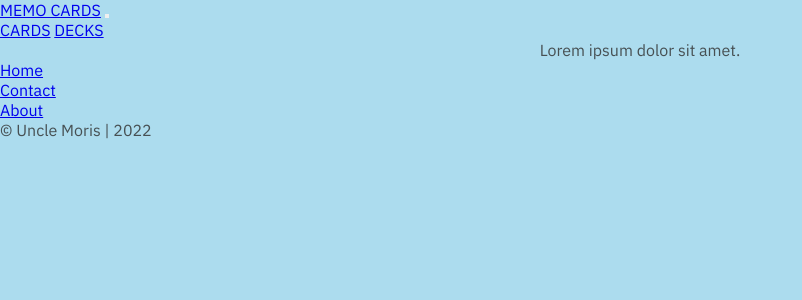
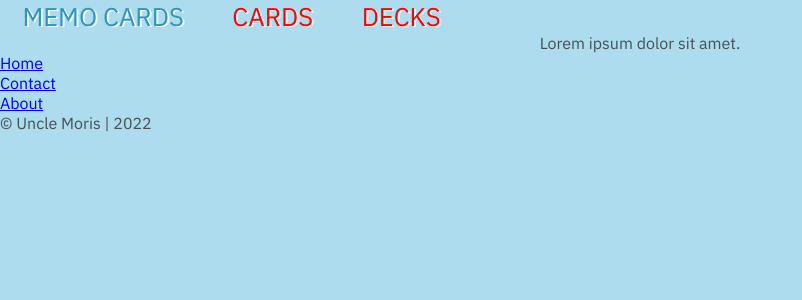
Before and after one commit to MemoryCards/backend, a Django app: page /about in a window 1280 px wide. Shown: the top 300 px of the page, without its empty margins (0-802 px from the left). Run offline with Django 4.2, Linux system fonts and the light colour scheme; some libraries are stand-ins or nearby versions.

Commit message:
new navigation, new style new js

```diff
--- a/memory_cards/cards/models.py
+++ b/memory_cards/cards/models.py
@@ -45,5 +45,4 @@
     class Categories(models.Model):
     name = models.CharField(max_length=100, unique=True)
     slug = models.SlugField(max_length=100, unique=True)
-
 '''
--- a/memory_cards/main/static/main/css/style.css
+++ b/memory_cards/main/static/main/css/style.css
@@ -19,13 +19,18 @@
   color: #475053;
 }
 
-.response {
+.nav-mobile {
   display: none;
 }
-
-nav {
+.nav__link {
   text-transform: uppercase;
-  z-index: 1;
+  text-decoration: none;
+  padding: 1.4rem;
+  font-size: 1.6rem;
+  color: red;
+}
+.nav__link:hover {
+  color: #2E94B9;
 }
 
 header {
--- a/memory_cards/main/static/main/js/main.js
+++ b/memory_cards/main/static/main/js/main.js
@@ -1,20 +1,3 @@
-// const q = document.querySelector('.question')
-const response = document.querySelector('.response')
-const btn = document.querySelector('.check')
-
-function show_response (){
-    response.style.display = "block";
-   // response.classList.toggle("d-block")
-}
-
-btn.addEventListener('click', show_response )
-
-
-
-const nav = document.querySelector('.navbar-collapse')
-        document.addEventListener('click', () => {
-            if (nav.classList.contains('show')){
-                nav.classList.remove('show')
-            }
-
-        })
+const footerYearSpan = document.querySelector('.y')
+const year = new Date().getFullYear();
+footerYearSpan.textContent = `${year}`
--- a/memory_cards/main/static/main/sass/base/_reset.scss
+++ b/memory_cards/main/static/main/sass/base/_reset.scss
@@ -15,6 +15,5 @@
 body {
   font-family: 'IBM Plex Sans', sans-serif;
   background-color: colors.$light-blue;
-
   color: colors.$grey;
 }
--- a/memory_cards/main/static/main/sass/pages/_base.scss
+++ b/memory_cards/main/static/main/sass/pages/_base.scss
@@ -1,14 +1,22 @@
 @use '../abstracts/colors' as colors;
-
-.response {
-  display: none;
-}
 
 
 
-nav {
-  text-transform: uppercase;
-  z-index: 1;
+.nav {
+  &-desktop {}
+  &-mobile {
+    display: none;
+  }
+  &__link {
+    text-transform: uppercase;
+    text-decoration: none;
+    padding: 1.4rem;
+    font-size: 1.6rem;
+    color: red;
+    &:hover{
+      color: #2E94B9;
+    }
+  }
 }
 
 header {
--- a/memory_cards/main/templates/base.html
+++ b/memory_cards/main/templates/base.html
@@ -9,9 +9,7 @@
     <!-- Bootstrap Icons -->
     <link rel="stylesheet" href="https://cdn.jsdelivr.net/npm/bootstrap-icons@1.9.1/font/bootstrap-icons.css">
     <!--todo: remove all bootstrap class names from project
-    Bootstrap 5.2
-    <link href="https://cdn.jsdelivr.net/npm/bootstrap@5.2.0-beta1/dist/css/bootstrap.min.css" rel="stylesheet" integrity="sha384-0evHe/X+R7YkIZDRvuzKMRqM+OrBnVFBL6DOitfPri4tjfHxaWutUpFmBp4vmVor" crossorigin="anonymous">
-    -->
+   -->
     <!--todo: remove slick from project, build own sliders -->
     <link rel="stylesheet" type="text/css" href="//cdn.jsdelivr.net/npm/slick-carousel@1.8.1/slick/slick.css"/>
     <link href="{% static 'main/css/style.css' %}" rel="stylesheet">
@@ -23,20 +21,18 @@
     <link href="https://fonts.googleapis.com/css2?family=IBM+Plex+Sans&display=swap" rel="stylesheet">
 </head>
 <body>
-    <nav id="navbar" class="navbar navbar-expand-lg navbar-light bg-light position-sticky top-0 m-l" >
-        <div class="container-fluid">
-            <a class="navbar-brand" href="{% url 'main:home' %}"><i class="fa-light fa-cards-blank"></i>MEMO CARDS</a>
-            <button class="navbar-toggler" type="button" data-bs-toggle="collapse" data-bs-target="#navbarNavAltMarkup" aria-controls="navbarNavAltMarkup" aria-expanded="false" aria-label="Toggle navigation">
-                <span class="navbar-toggler-icon"></span>
-            </button>
-            <div class="collapse navbar-collapse" id="navbarNavAltMarkup">
-                <div class="navbar-nav">
-                    <a class="nav-link" href="{% url 'cards:all' %}">Cards</a>
-                    <a class="nav-link" href="{% url 'decks:all' %}">Decks</a>
-                </div>
-            </div>
-        </div>
-    </nav>
+    <header>
+        <nav class="nav nav-desktop">
+            <a class="nav__link nav__link-brand" href="{% url 'main:home' %}">MEMO CARDS</a>
+            <a class="nav__link" href="{% url 'cards:all' %}">Cards</a>
+            <a class="nav__link" href="{% url 'decks:all' %}">Decks</a>
+        </nav>
+        <nav class="nav nav-mobile">
+            <a class="nav__link nav__link-brand" href="{% url 'main:home' %}">MEMO CARDS</a>
+            <a class="nav__link" href="{% url 'cards:all' %}">Cards</a>
+            <a class="nav__link" href="{% url 'decks:all' %}">Decks</a>
+        </nav>
+    </header>
 {% block content %}
 {% endblock %}
     <section>
@@ -47,7 +43,7 @@
         </ul>
     </section>
     <footer class="py-1 bg-white">
-        <p class="text-center text-muted">© Uncle Moris | 2022 </p>
+        <p class="text-center text-muted">© Uncle Moris | <span class="y"></span></p>
     </footer>
     <script src="https://cdn.jsdelivr.net/npm/bootstrap@5.2.0/dist/js/bootstrap.bundle.min.js"
             integrity="sha384-A3rJD856KowSb7dwlZdYEkO39Gagi7vIsF0jrRAoQmDKKtQBHUuLZ9AsSv4jD4Xa"
```
